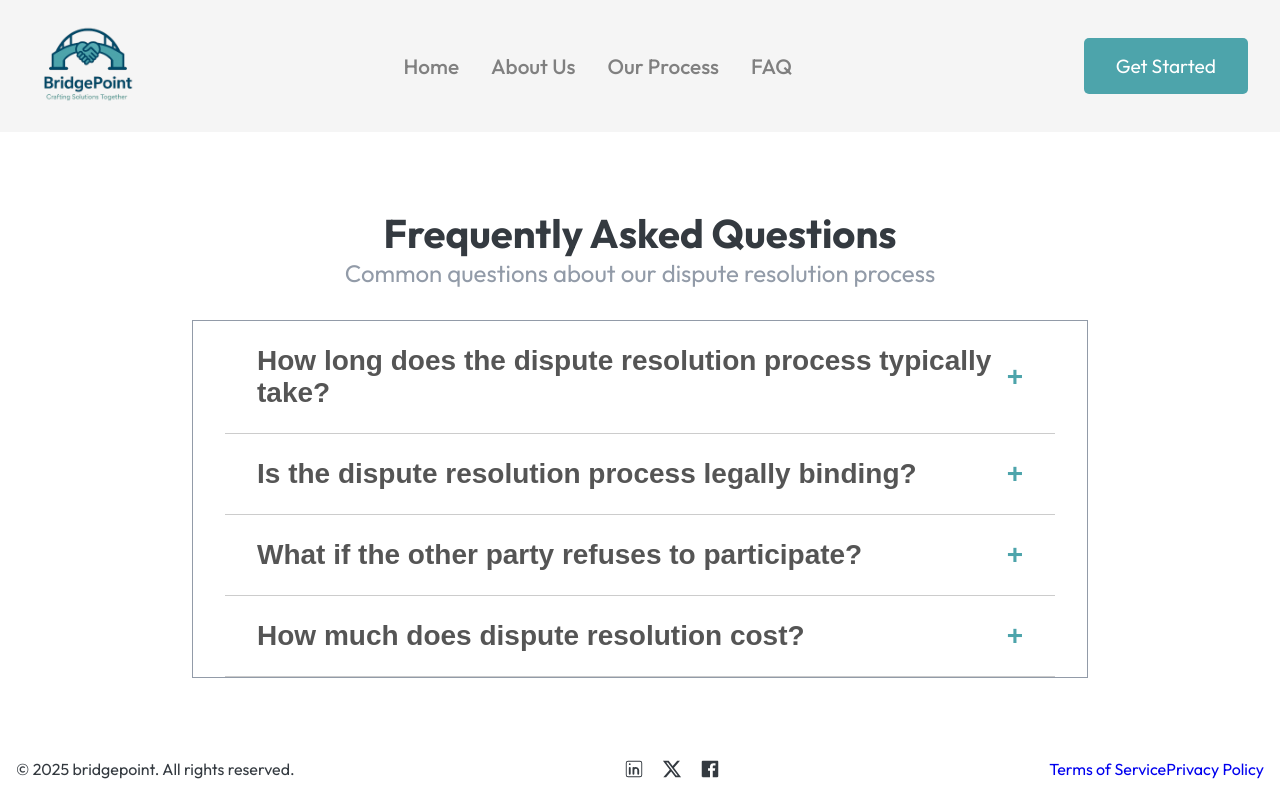
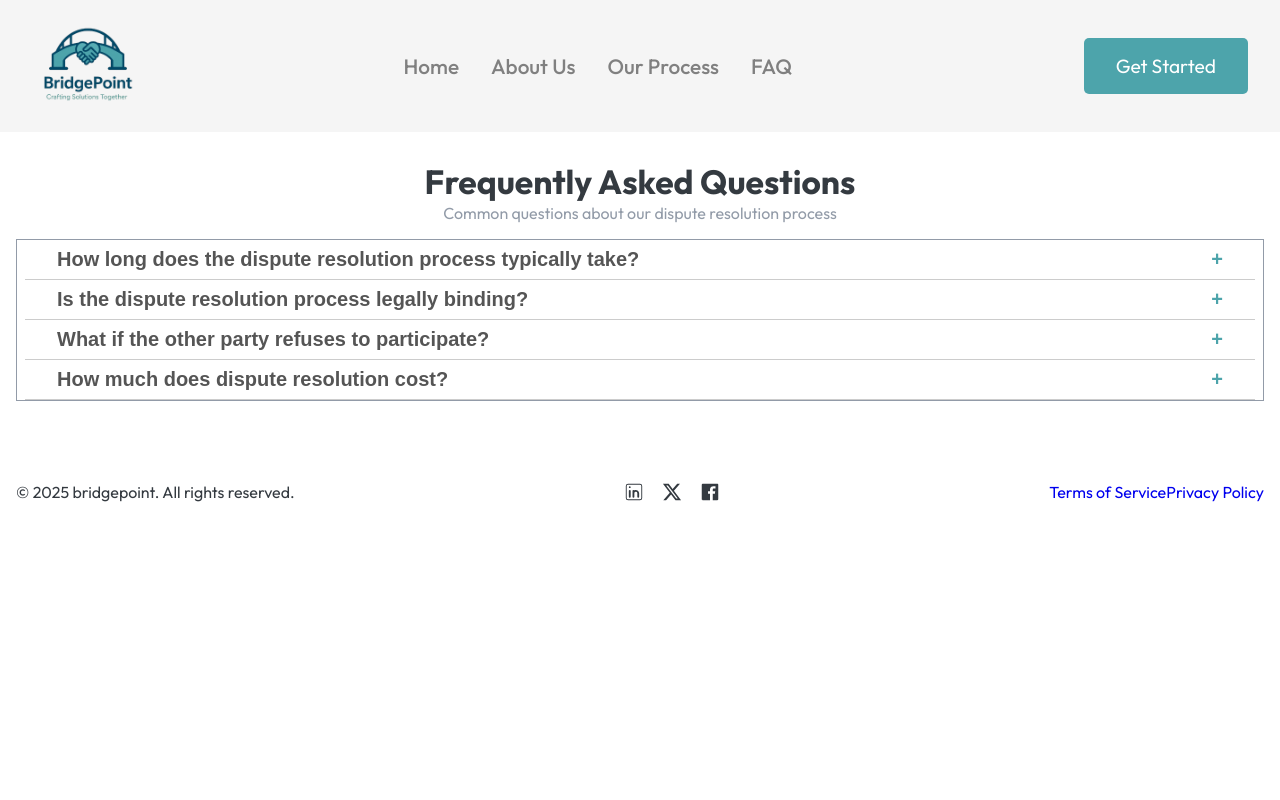
Before and after one commit to ozi-sadiq-kasai/bridge, a React (Vite) app: page /faq in a window 1280 px wide. Built offline with nearby package versions, Linux system fonts and the light colour scheme.

Commit message:
faq query

```diff
--- a/src/pages/faq/FAQ.css
+++ b/src/pages/faq/FAQ.css
@@ -56,3 +56,32 @@
 .faq__item.open .faq__question {
   color: #4da4ab; /* Ensure it stays black when open */
 }
+
+
+/* QUERIES */
+.faq {
+  margin-top: 10rem;
+  padding: 0 1rem;
+  /* margin-bottom: 5rem; */
+}
+.faq__header h2 {
+  font-size: 2.1rem;
+}
+.faq__header p {
+  font-size: 1rem;
+  color: #929ba8;
+}
+.faq__list {
+  padding: 0 0.5rem;
+  width: 100%;
+  margin: 1rem auto;
+}
+
+.faq__item {
+  border-bottom: 1px solid #ccc;
+  padding: 0rem 0;
+}
+.faq__question {
+
+  font-size: 1.25rem;
+}
```
